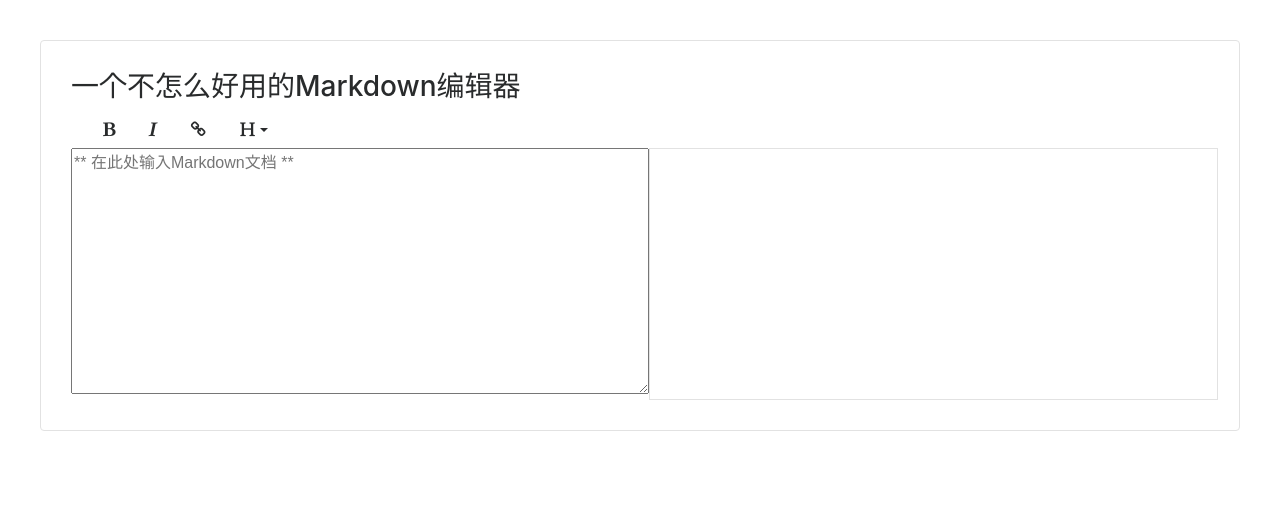
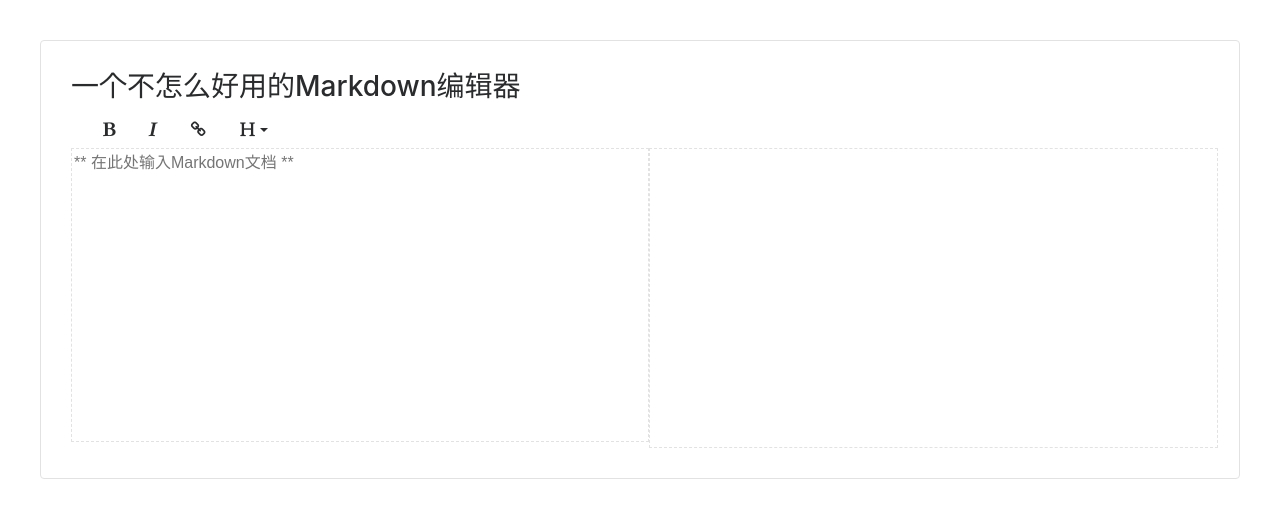
Before and after one commit to TimRChen/Markdown-Editer, a React app: page / in a window 1280 px wide. Built offline with nearby package versions, Linux system fonts and the light colour scheme; some packages are replaced by stand-ins of ours.

Commit message:
update textarea stylesheet

```diff
--- a/src/components/App.css
+++ b/src/components/App.css
@@ -10,8 +10,15 @@
     flex-direction: row;
 }
 
+.content .text-input textarea {
+    outline: none;
+    resize: none;
+    border: 1px dashed #e2e2e2;
+}
+
 .content .text-preview {
-    border: 1px solid #e2e2e2;
+    border: 1px dashed #e2e2e2;
+    padding: 10px;
     min-width: 50%;
     word-wrap: break-word;
 }
--- a/src/components/App.js
+++ b/src/components/App.js
@@ -91,7 +91,7 @@ export default class App extends React.PureComponent {
 
                 <div className="content">
                     <div className="text-input">
-                        <textarea cols="60" className="text-primary" rows="10" wrap="hard" value={this.state.mdText} onInput={this.mdParse.bind(this)} placeholder="** 在此处输入Markdown文档 **"></textarea>
+                        <textarea cols="60" className="text-danger" rows="12" wrap="hard" value={this.state.mdText} onInput={this.mdParse.bind(this)} placeholder="** 在此处输入Markdown文档 **"></textarea>
                     </div>
                     <div className="text-preview">
                         <div dangerouslySetInnerHTML={{__html: this.state.htmlText}}></div>
```
